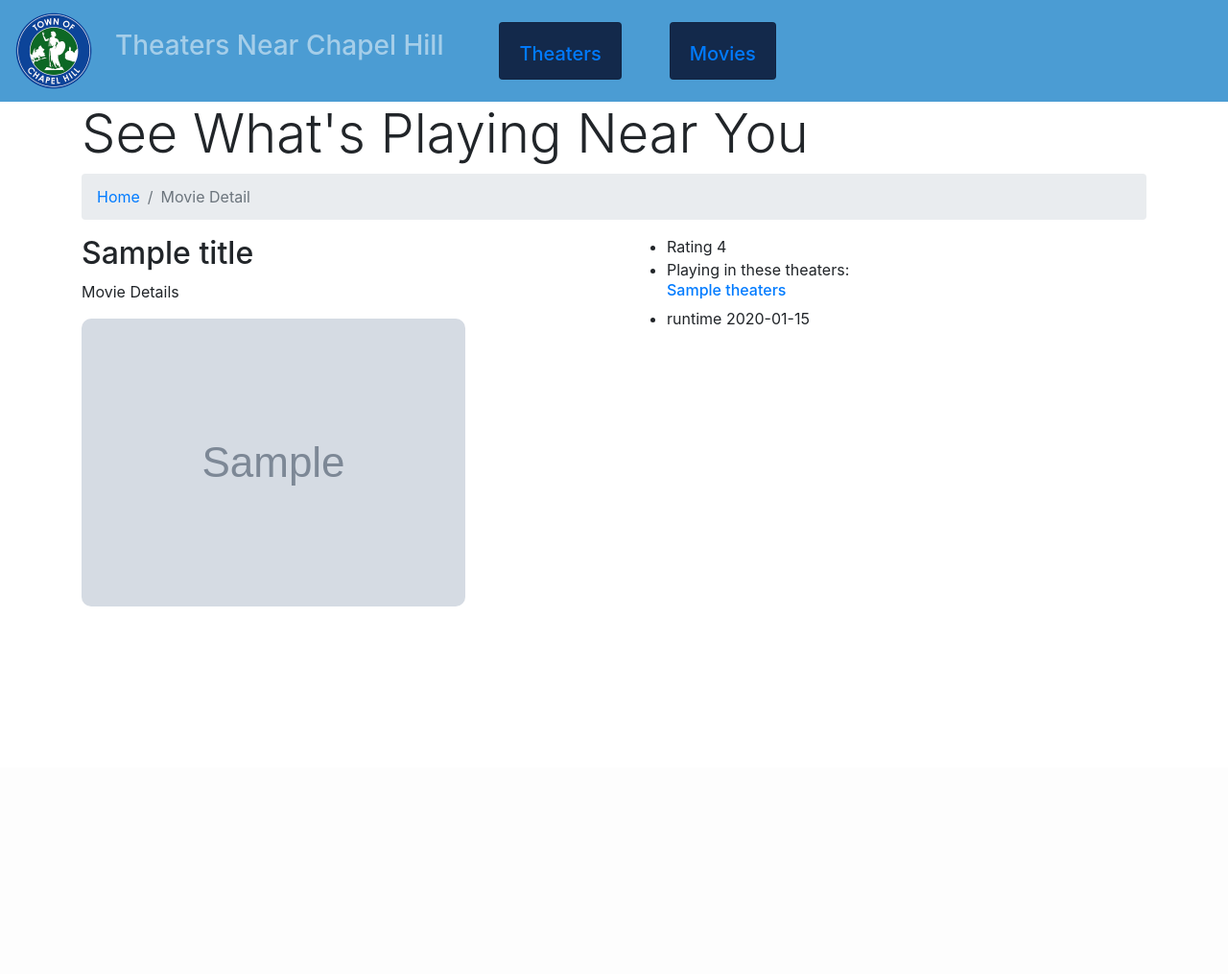
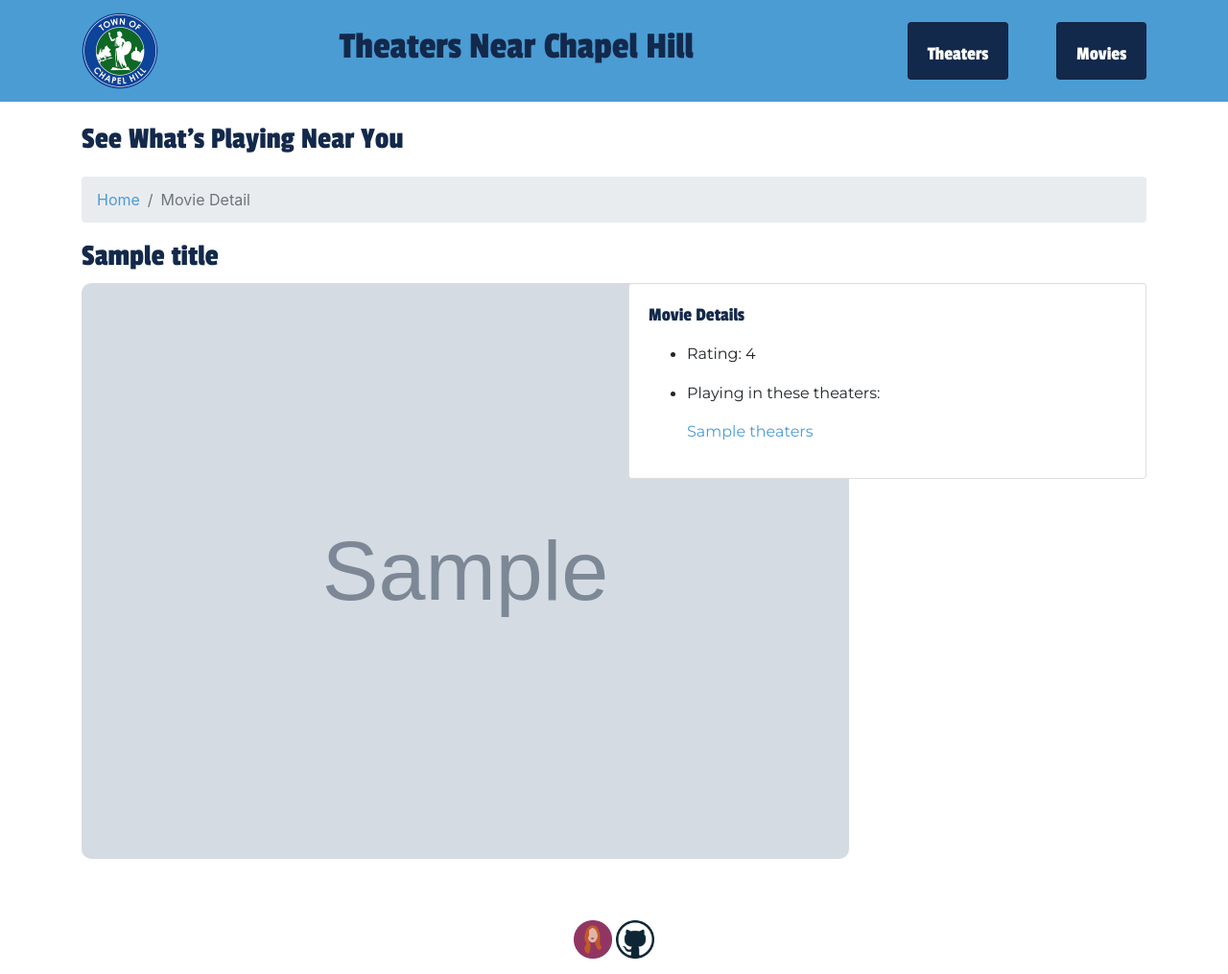
Before and after one commit to carobax/django-project, a Django app: template fandango/fandango/templates/fandango/movie_detail.html in a window 1280 px wide. Shown: the whole page at 96% size. Before the commit the page ends 632 px from the top, so only its background shows below. Run offline with Django 3.2, Linux system fonts and the light colour scheme; the template is opened without the code that fills it: most values are stand-ins (such as "Sample title", 1, 10 or a date in 2020); grey boxes marked "Sample" are stand-in pictures; some libraries are stand-ins or nearby versions.

Commit message:
Adding new files

```diff
--- a/fandango/fandango/settings.py
+++ b/fandango/fandango/settings.py
@@ -23,9 +23,9 @@ BASE_DIR = os.path.dirname(os.path.dirname(os.path.abspath(__file__)))
 SECRET_KEY = '-(p7r7d16exf9)xv9c!gatjs*h@h&hk!cj#z6p!j=o!a9k6xbt'
 
 # SECURITY WARNING: don't run with debug turned on in production!
-DEBUG = True
+DEBUG = False
 
-ALLOWED_HOSTS = []
+ALLOWED_HOSTS = ['*']
 
 
 # Application definition
@@ -42,6 +42,7 @@ INSTALLED_APPS = [
 
 MIDDLEWARE = [
     'django.middleware.security.SecurityMiddleware',
+    'whitenoise.middleware.WhiteNoiseMiddleware',
     'django.contrib.sessions.middleware.SessionMiddleware',
     'django.middleware.common.CommonMiddleware',
     'django.middleware.csrf.CsrfViewMiddleware',
@@ -119,3 +120,4 @@ USE_TZ = True
 # https://docs.djangoproject.com/en/2.0/howto/static-files/
 
 STATIC_URL = '/static/'
+STATIC_ROOT = os.path.join(BASE_DIR, 'static')
--- a/fandango/fandango/static/fandango/css/styles.css
+++ b/fandango/fandango/static/fandango/css/styles.css
@@ -1,9 +1,32 @@
 .nav-margin {
   margin-left: 50px;
 }
-.white-link a:link {
-    color: white;
+/* So the links in the Nav Bar are white */
+.white-link{
+    color: white !important;
 }
+a:link, a:visited{
+color: #4B9CD3;
+}
+
+/* google fonts */
+h1, h2, h3, h4, h5, h6 {
+  font-family: 'Passion One', cursive;
+  color: #13294B;
+}
+
+p {
+  font-family: 'Montserrat', sans-serif;
+}
+
+.header-margin {
+  margin-top: 20px;
+  margin-bottom: 20px;
+}
+
+/* footer */
+
+
 
 /* d3 styles thanks to stack overflow https://stackoverflow.com/questions/21639305/d3js-take-data-from-an-array-instead-of-a-file?utm_medium=organic&utm_source=google_rich_qa&utm_campaign=google_rich_qa */
 
@@ -13,6 +36,7 @@
   stroke: #000;
   shape-rendering: crispEdges;
 }
+
 
 .bar {
   fill: #4B9CD3;
@@ -29,7 +53,7 @@
 .d3-tip {
   line-height: 1;
   font-weight: bold;
-  padding: 12px;
+  padding: 10px;
   background: rgba(0, 0, 0, 0.8);
   color: #fff;
   border-radius: 2px;
--- a/fandango/fandango/templates/fandango/base.html
+++ b/fandango/fandango/templates/fandango/base.html
@@ -5,6 +5,7 @@
     <meta name="viewport" content="width=device-width, initial-scale=1">
     <title>CH Theaters</title>
     <link href="http://maxcdn.bootstrapcdn.com/bootstrap/4.0.0/css/bootstrap.min.css" rel="stylesheet">
+    <link href="https://fonts.googleapis.com/css?family=Montserrat|Passion+One" rel="stylesheet">
     {% load static %}
     <link href="{% static "fandango/css/styles.css" %}" rel="stylesheet">
 
@@ -13,22 +14,22 @@
       <script src="https://oss.maxcdn.com/respond/1.4.2/respond.min.js"></script>
     <![endif] -->
   </head>
+  <!-- Had to put my load map here since home.html extends from this file -->
   <body onload = "loadMap()">
     {% block body %}
 </style>
 <!--Bootstap Nav Bar -->
 <nav class="navbar navbar-expand-sm navbar-dark" style="background-color: #4B9CD3;">
 <!-- Brand/logo -->
+<div class="container">
 <a class="navbar-brand" href="{% url "home" %}">
   {% load static %}
   <img src="{% static "fandango/ch-seal.png" %}" alt="Chapel Hill Logo" style="width:80px;">
 </a>
-
+  <a class="nav-link" href="{% url "home" %}"><h1>Theaters Near Chapel Hill</h1></a>
 <!-- Links -->
 <ul class="navbar-nav">
-  <li class="nav-item">
-    <a class="nav-link" href="{% url "home" %}"><h3>Theaters Near Chapel Hill</h3></a>
-  </li>
+
   <li><div class="card nav-margin" style="background-color: #13294B; height: 60px;">
       <div class="card-body">
           <h5 class="card-title">
@@ -39,17 +40,18 @@
   <li><div class="card nav-margin" style="background-color: #13294B; height: 60px;">
       <div class="card-body">
           <h5 class="card-title">
-              <a href="{% url "movies-list" %}">Movies</a>
+              <a class="white-link" href="{% url "movies-list" %}">Movies</a>
           </h5>
       </div>
   </div></li>
 </ul>
+</div>
 </nav>
         <div class="container">
             {% block header %}
                 <div class="row">
                     <div class="col-12">
-                        <h1 class="display-4">See What's Playing Near You</h1>
+                        <h2 class="display-6 header-margin">See What's Playing Near You</h2>
                     </div>
                 </div>
             {% endblock %}
@@ -62,7 +64,15 @@
                 </nav>
             {% endblock %}
             {% block content %}{% endblock %}
+            <!--Footer modified from https://mdbootstrap.com/components/bootstrap-footer/-->
+    <footer class="page-footer font-small blue pt-4 mt-4">
+        <div class="footer-copyright py-3 text-center">
+            <a href="https://carolinebaxendale.com"> <img src="{% static "fandango/caroline-logo.png" %}" alt="github logo" style="width: 40px;"></a>
+            <a href="https://github.com/carobax/django-project"> <img src="{% static "fandango/github-logo.png" %}" alt="Caroline Baxendale logo" style="width: 40px;"></a>
+
         </div>
+    </footer>
+
     {% endblock %}
 
     {% block script %}
--- a/fandango/fandango/templates/fandango/list.html
+++ b/fandango/fandango/templates/fandango/list.html
@@ -27,10 +27,10 @@
                 <tbody>
                   {% for o in objects %}
                     <tr>
-                        <td>
+                        <td><p>
                               <a href="{{ o.get_absolute_url }}">
                                   {{ o }}
-                              </a>
+                              </a></p>
                         </td>
                     </tr>
                   {% endfor %}
--- a/fandango/fandango/templates/fandango/movie_detail.html
+++ b/fandango/fandango/templates/fandango/movie_detail.html
@@ -7,17 +7,28 @@
 
 {% block content %}
 <div class="row">
+  <div class="col-md-12">
+    <h2>{{ title }}</h2>
+  </div>
+</div>
+<div class="row">
   <div class="col-md-6">
-    <h2>{{ title }}</h2>
-    <p>Movie Details</p>
-    <img alt="movie poster" src={{ poster }} style="border-radius: 10px; width: 400px;">
+    <img alt="movie poster" src={{ poster }} style="border-radius: 10px; height: 600px;">
   </div>
   <div class="col-md-6">
-    <ul>
-        <li>Rating {{ rating }}</li>
-        <li>Playing in these theaters: <a href="/theaters/{{ m.th_id }}"><h6>{{ theaters }}</h6></a></li>
-        <li>runtime {{ runtime }}</li>
-    </ul>
+    <div class="card">
+        <div class="card-body">
+            <h5 class="card-title">
+                Movie Details
+            </h5>
+            <p class="card-text">
+              <ul>
+                <li><p>Rating: {{ rating }}</p></li>
+                  <li><p>Playing in these theaters:</p> <a href="/theaters/{{ m.th_id }}"><p>{{ theaters }}</p></a></li>
+              </ul>
+            </p>
+        </div>
+    </div>
   </div>
 </div>
 
--- a/requirements.txt
+++ b/requirements.txt
@@ -2,3 +2,4 @@ django==2.0
 psycopg2
 lxml
 requests
+whitenoise
```
Also changed, not shown: fandango/fandango/static/fandango/js/bar.js (+13 -16 lines), fandango/fandango/static/fandango/js/map.js (+10 -1 lines), fandango/fandango/templates/fandango/home.html (+8 -2 lines), fandango/fandango/static/fandango/caroline-logo.png (added), fandango/fandango/static/fandango/github-logo.png (added), 3 other files.
